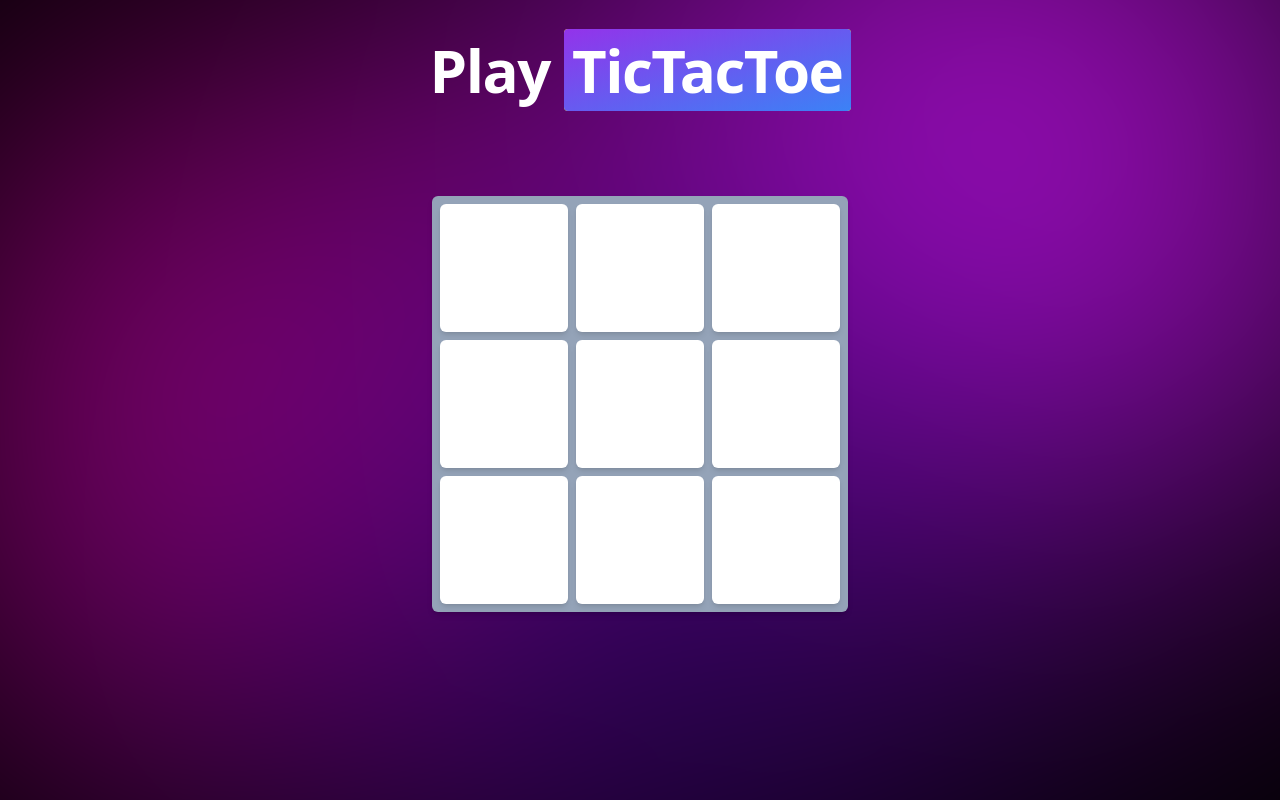
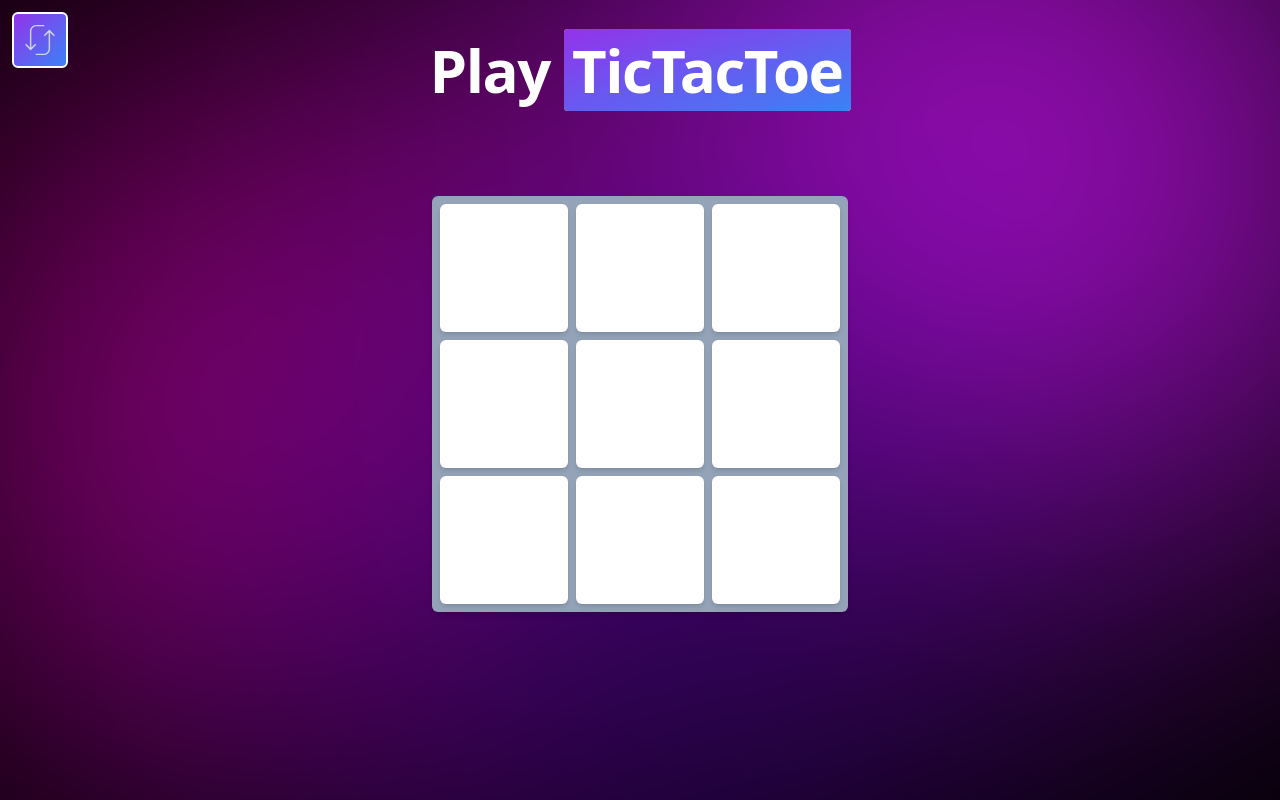
Before and after one commit to anasneji2002/TicTacToe, a website: page dist/index.html in a window 1280 px wide. Drawn offline with Linux system fonts and the light colour scheme.

Commit message:
adding refresh button

```diff
--- a/dist/index.html
+++ b/dist/index.html
@@ -6,19 +6,39 @@
     <title>TicTacToe</title>
     <link rel="shortcut icon" href="/dist/favicon.ico" type="image/x-icon">
     <link rel="stylesheet" href="/dist/output.css">
+    <style>
+        .bg_image
+        {
+            background-image: url(/dist/bbblurry.svg);background-repeat: no-repeat;background-size: cover; background-position: center;
+            background-color: black;
+        }
+        body
+        {
+            transition-duration: 0.3s;
+            transition-timing-function: ease-in-out;
+        }
+
+    </style>
 </head>
-<body class="bg-black w-screen h-screen " style="background-image: url(/dist/bbblurry.svg);background-repeat: no-repeat;background-size: cover; background-position: center;">
-    <h1 class="pt-10 text-center pb-4 font-extrabold leading-none tracking-tight text-white text-5xl sm:text-6xl dark:text-white">Play <mark class="px-2 text-white rounded bg-gradient-to-br from-purple-600 to-blue-500">TicTacToe</mark> </h1>
-    <div class="grid shadow-md grid-cols-3 z-0 w-fit mt-20 gap-y-2 gap-x-2 p-2 mx-auto rounded-md bg-slate-400">
-        <div id="1" class="cursor-pointer rounded-md w-20 h-20 sm:w-32 sm:h-32 shadow-md border-slate-400 bg-white text-5xl flex justify-center items-center"></div>
-        <div id="2" class="cursor-pointer rounded-md w-20 h-20 sm:w-32 sm:h-32 shadow-md border-slate-400 bg-white text-5xl flex justify-center items-center"></div>
-        <div id="3" class="cursor-pointer rounded-md w-20 h-20 sm:w-32 sm:h-32 shadow-md border-slate-400 bg-white text-5xl flex justify-center items-center"></div>
-        <div id="4" class="cursor-pointer rounded-md w-20 h-20 sm:w-32 sm:h-32 shadow-md border-slate-400 bg-white text-5xl flex justify-center items-center"></div>
-        <div id="5" class="cursor-pointer rounded-md w-20 h-20 sm:w-32 sm:h-32 shadow-md border-slate-400 bg-white text-5xl flex justify-center items-center"></div>
-        <div id="6" class="cursor-pointer rounded-md w-20 h-20 sm:w-32 sm:h-32 shadow-md border-slate-400 bg-white text-5xl flex justify-center items-center"></div>
-        <div id="7" class="cursor-pointer rounded-md w-20 h-20 sm:w-32 sm:h-32 shadow-md border-slate-400 bg-white text-5xl flex justify-center items-center"></div>
-        <div id="8" class="cursor-pointer rounded-md w-20 h-20 sm:w-32 sm:h-32 shadow-md border-slate-400 bg-white text-5xl flex justify-center items-center"></div>
-        <div id="9" class="cursor-pointer rounded-md w-20 h-20 sm:w-32 sm:h-32 shadow-md border-slate-400 bg-white text-5xl flex justify-center items-center"></div>
+<body id="Background" class="w-screen h-screen bg_image overflow-x-hidden">
+    <div class=" pt-10 flex flex-row justify-center items-center w-screen">
+        <div id="refresh_button" class="absolute left-0 top-0 ml-3 mt-3 cursor-pointer w-14 h-14 justify-center items-center hidden sm:flex ">
+            <svg id="refresh_icon" xmlns="http://www.w3.org/2000/svg" x="0px" y="0px" class="w-14 h-14 bg-gradient-to-br from-purple-600 to-blue-500 rounded-md p-2 border-2 border-white fill-slate-300 duration-300   hover:fill-white hover:border-whie"  viewBox="0 0 50 50">
+                <path  d="M 20 4 C 15.054688 4 11 8.054688 11 13 L 11 35.5625 L 5.71875 30.28125 L 4.28125 31.71875 L 11.28125 38.71875 L 12 39.40625 L 12.71875 38.71875 L 19.71875 31.71875 L 18.28125 30.28125 L 13 35.5625 L 13 13 C 13 9.144531 16.144531 6 20 6 L 31 6 L 31 4 Z M 38 10.59375 L 37.28125 11.28125 L 30.28125 18.28125 L 31.71875 19.71875 L 37 14.4375 L 37 37 C 37 40.855469 33.855469 44 30 44 L 19 44 L 19 46 L 30 46 C 34.945313 46 39 41.945313 39 37 L 39 14.4375 L 44.28125 19.71875 L 45.71875 18.28125 L 38.71875 11.28125 Z"></path>
+            </svg>
+        </div>
+        <h1 id="Title" class=" text-center pb-4 font-extrabold leading-none tracking-tight text-white text-5xl sm:text-6xl dark:text-white">Play <mark id="Title_Mark" class="px-2 text-white rounded bg-gradient-to-br from-purple-600 to-blue-500">TicTacToe</mark> </h1>
+    </div>
+    <div class="grid shadow-md grid-cols-3 z-0 w-fit mt-20 gap-y-2 gap-x-2 p-2  mx-auto rounded-md bg-slate-400">
+        <div id="1" class="cursor-pointer rounded-md w-20 h-20 sm:w-32 sm:h-32 shadow-md border-slate-400 bg-white text-5xl  flex justify-center items-center"></div>
+        <div id="2" class="cursor-pointer rounded-md w-20 h-20 sm:w-32 sm:h-32 shadow-md border-slate-400 bg-white text-5xl  flex justify-center items-center"></div>
+        <div id="3" class="cursor-pointer rounded-md w-20 h-20 sm:w-32 sm:h-32 shadow-md border-slate-400 bg-white text-5xl  flex justify-center items-center"></div>
+        <div id="4" class="cursor-pointer rounded-md w-20 h-20 sm:w-32 sm:h-32 shadow-md border-slate-400 bg-white text-5xl  flex justify-center items-center"></div>
+        <div id="5" class="cursor-pointer rounded-md w-20 h-20 sm:w-32 sm:h-32 shadow-md border-slate-400 bg-white text-5xl  flex justify-center items-center"></div>
+        <div id="6" class="cursor-pointer rounded-md w-20 h-20 sm:w-32 sm:h-32 shadow-md border-slate-400 bg-white text-5xl  flex justify-center items-center"></div>
+        <div id="7" class="cursor-pointer rounded-md w-20 h-20 sm:w-32 sm:h-32 shadow-md border-slate-400 bg-white text-5xl  flex justify-center items-center"></div>
+        <div id="8" class="cursor-pointer rounded-md w-20 h-20 sm:w-32 sm:h-32 shadow-md border-slate-400 bg-white text-5xl  flex justify-center items-center"></div>
+        <div id="9" class="cursor-pointer rounded-md w-20 h-20 sm:w-32 sm:h-32 shadow-md border-slate-400 bg-white text-5xl  flex justify-center items-center"></div>
     </div>
     <div id="modal_container" class=" absolute top-0 left-0 z-10 w-screen h-screen bg-black hidden justify-center items-center opacity-30" >
     </div>
@@ -48,6 +68,7 @@
         const modal_container=document.getElementById('modal_container')
         const modal=document.getElementById("modal")
 
+
         roles=['X','O']
         turn=-1
         function play_role()
@@ -71,10 +92,7 @@
                 modal_container.classList.remove("hidden")
                 modal_container.classList.add("flex")
                 modal.classList.remove("hidden")
-
-
             }
-
         }
         function game_ended()
         {
@@ -90,10 +108,8 @@
             usecase6=(case3.innerText==case6.innerText)&&(case6.innerText==case9.innerText)&&(case3.innerText!='')
             usecase7=(case1.innerText==case5.innerText)&&(case5.innerText==case9.innerText)&&(case1.innerText!='')
             usecase8=(case3.innerText==case5.innerText)&&(case5.innerText==case7.innerText)&&(case3.innerText!='')
-
             return(usecase1 || usecase2 || usecase3 || usecase4 || usecase5 || usecase6 || usecase7 || usecase8)
         }
-
         function close_modal()
         {
             modal_container.classList.add("hidden")
@@ -101,7 +117,6 @@
             modal.classList.add("hidden")
             refresh()
         }
-
         function refresh()
         {
             window.location.reload("Refresh")
@@ -117,6 +132,7 @@
         case8.addEventListener("click",play_role)
         case9.addEventListener("click",play_role)
         modal_container.addEventListener("click",close_modal)
+        refresh_button.addEventListener("click",refresh)
     </script>
 </body>
 </html>
```
Also changed, not shown: dist/output.css.
